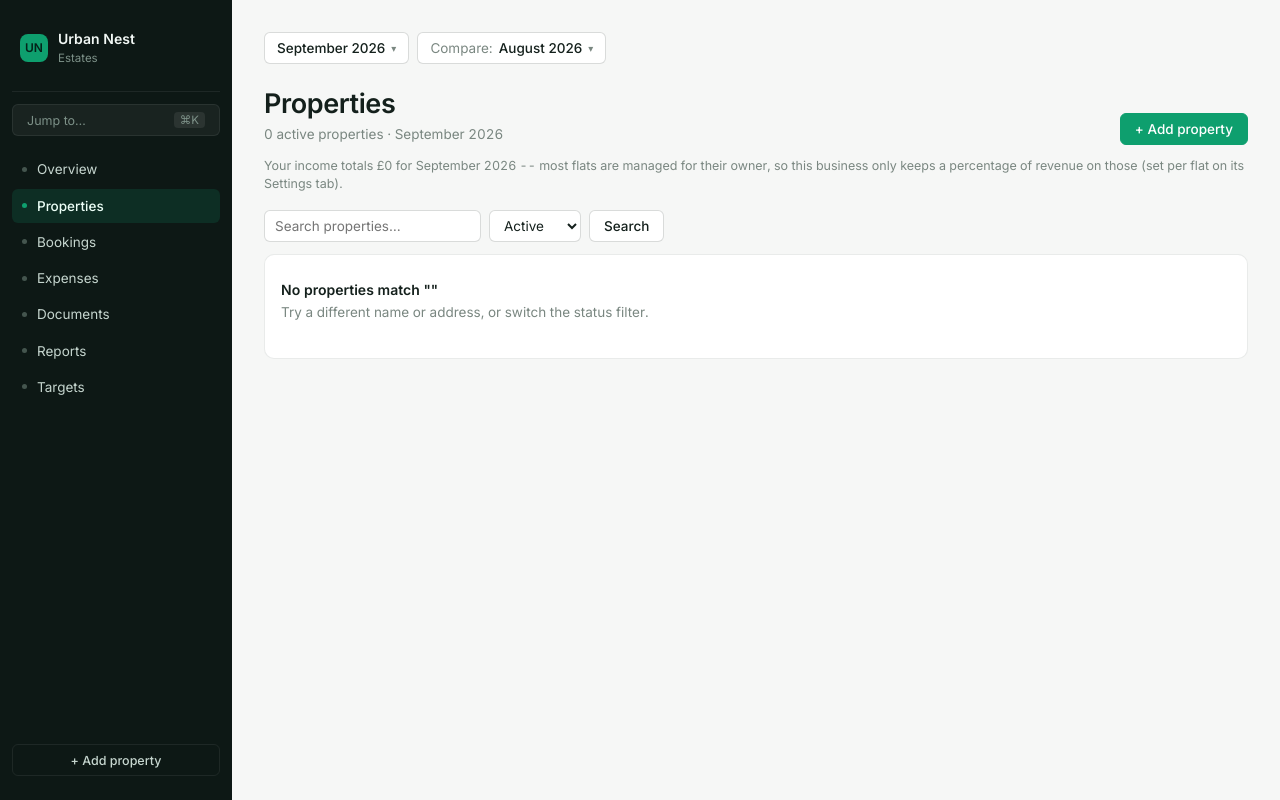
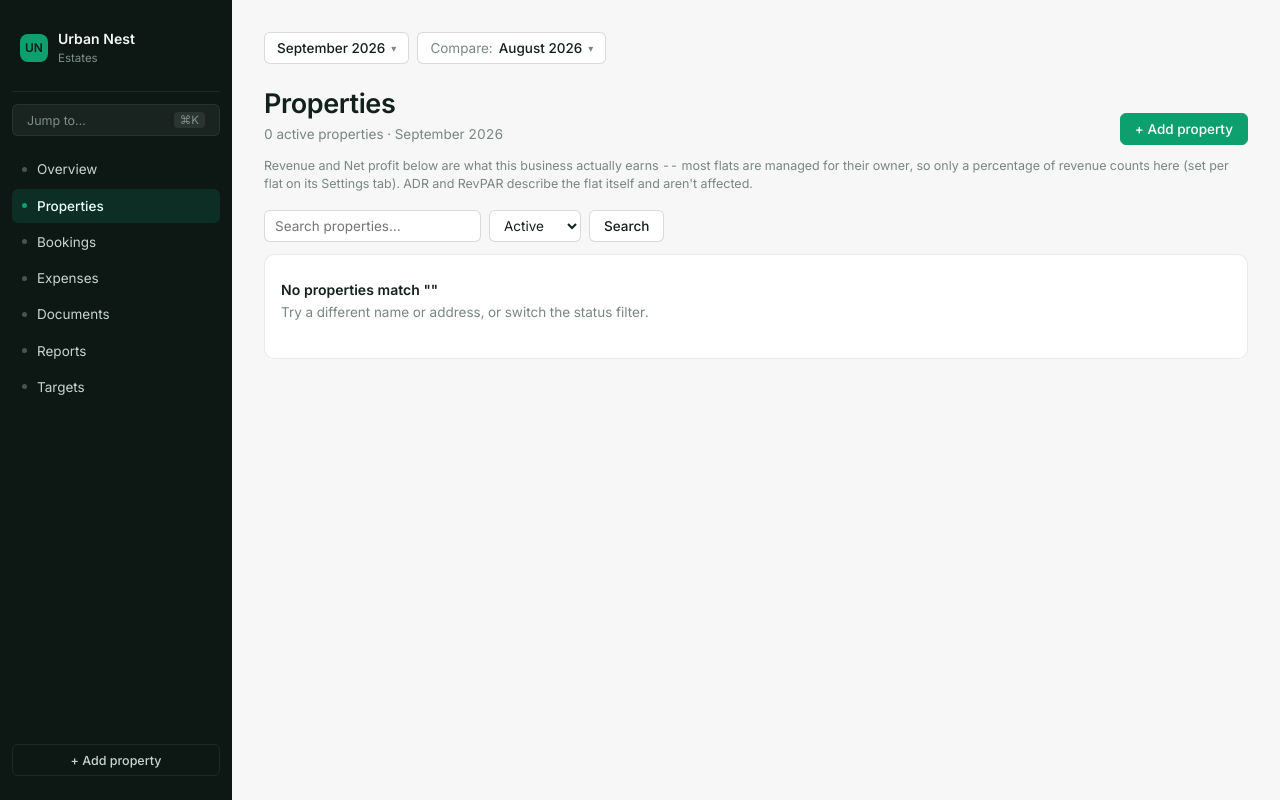
Before and after one commit to DadoCode/urban-nest-dashboard, a Flask app: page /properties?from=2026-09-01&to=2026-09-01&property=all&compare=previous_period&sort=revenue in a window 1280 px wide. Run offline with Flask 3, Linux system fonts and the light colour scheme; data that the repository does not hold is empty; some libraries are stand-ins or nearby versions.

Commit message:
feat: Revenue and Net Profit reflect only what this business earns
The gross Revenue/Net Profit figures included the full amount for
managed flats, most of which belongs to the owner, not this business.
kpis.adjusted_kpi_snapshot()/adjusted_revenue()/adjusted_monthly_series()
now drive every "Revenue"/"Net profit" headline: full figures for an
owned flat, only the management-fee share for a managed one (a managed
flat's own operating costs aren't this business's, so its net profit
equals its fee income -- pure margin). ADR, RevPAR and Occupancy are
untouched, since they describe the flat's own performance, not who gets
paid. Applies to the Overview KPIs, chart and both Year-on-year tables,
the Properties list, and the property workspace tiles/chart/YoY. Reports
and Targets are deliberately left on true gross figures for now (owner
statements and target-setting may need the real numbers) -- flagged for a
follow-up decision rather than silently changed. The overhead cost centre
is unaffected either way, since the fee model doesn't apply to it.

The now-redundant standalone "Your business income" card and the
Properties "Your income" column are removed, since Revenue/Net profit
themselves now carry that meaning.

Co-Authored-By: Claude Sonnet 5 <noreply@anthropic.com>

```diff
--- a/dashboard/routes/properties.py
+++ b/dashboard/routes/properties.py
@@ -7,7 +7,7 @@ import db
 import services.extraction as extraction
 import services.ical_sync as ical_sync
 import services.kpis as kpis
-from services.common import MONTH_NAMES, get_properties, get_property, pct_delta, tiles_for, yoy_pairs
+from services.common import MONTH_NAMES, adjusted_yoy_pairs, get_properties, get_property, pct_delta
 from services.completeness import completeness_for, health_for, health_state, seed_defaults
 from services.context import compare_bounds, link_params, request_context
 from services.vendors import get_or_create_vendor
@@ -40,7 +40,11 @@ def index():
         sort = "revenue"
     rows = []
     for p in flats:
-        snap = kpis.kpi_snapshot(conn, p["id"], start, end)
+        # adjusted_kpi_snapshot(): Revenue/Net profit are what this business
+        # actually earns -- full figures for an owned flat, the fee share
+        # for a managed one. Occupancy/ADR/RevPAR describe the flat itself
+        # and are unaffected.
+        snap = kpis.adjusted_kpi_snapshot(conn, p["id"], start, end)
         kind, label = health_state(health_for(conn, p["id"], start, end), period_word)
         fee = p["management_fee_pct"]
         rows.append({
@@ -48,15 +52,14 @@ def index():
             "revenue": snap["revenue"], "profit": snap["net_profit"],
             "occupancy": snap["occupancy"], "adr": snap["adr"], "revpar": snap["revpar"],
             "health_kind": kind, "health_label": label,
-            "managed": bool(fee), "fee": fee, "your_income": kpis.business_income(conn, p["id"], start, end),
+            "managed": bool(fee), "fee": fee,
         })
     rows.sort(key=(lambda r: r["name"].lower()) if sort == "name" else (lambda r: r[sort]), reverse=(sort != "name"))
-    total_your_income = sum(r["your_income"] for r in rows)
 
     return render_template(
         "properties.html", active="properties", all_properties=get_properties(conn), active_property=None,
         rows=rows, q=q, status=status, sort=sort, current_month=ctx["display"], total_count=len(rows),
-        context_bar=True, ctx=ctx, hide_property=True, total_your_income=total_your_income,
+        context_bar=True, ctx=ctx, hide_property=True,
     )
 
 
@@ -95,10 +98,10 @@ def _tiles(conn, property_id, ctx):
     """Property KPIs for the selected period, with both comparison deltas
     (the tile picks the one the Compare control selects)."""
     start, end = _range(ctx)
-    cur = kpis.kpi_snapshot(conn, property_id, start, end)
+    cur = kpis.adjusted_kpi_snapshot(conn, property_id, start, end)
     cmp_b = compare_bounds(ctx)
-    prev = kpis.kpi_snapshot(conn, property_id, *cmp_b) if cmp_b else None
-    ly = kpis.kpi_snapshot(conn, property_id, *kpis.range_bounds(*kpis.same_period_last_year(
+    prev = kpis.adjusted_kpi_snapshot(conn, property_id, *cmp_b) if cmp_b else None
+    ly = kpis.adjusted_kpi_snapshot(conn, property_id, *kpis.range_bounds(*kpis.same_period_last_year(
         ctx["start_year"], ctx["start_month"], ctx["end_year"], ctx["end_month"])))
     if not (cur["revenue"] or cur["costs"] or cur["booked_nights"]):
         return []
@@ -151,8 +154,8 @@ def detail(property_id):
     # routes/overview.py on why a barely-started current month or years of
     # unclipped history both make the trend chart misleading.
     anchor_ym = f"{ctx['end_year']}-{ctx['end_month']:02d}"
-    series = [s for s in kpis.monthly_series(conn, property_id) if s["ym"] <= anchor_ym][-12:]
-    yoy = yoy_pairs(conn, property_id, (ctx["end_year"], ctx["end_month"]))
+    series = [s for s in kpis.adjusted_monthly_series(conn, property_id) if s["ym"] <= anchor_ym][-12:]
+    yoy = adjusted_yoy_pairs(conn, property_id, (ctx["end_year"], ctx["end_month"]))
 
     resp = make_response(render_template(
         "property/overview.html", all_properties=get_properties(conn),
--- a/dashboard/services/common.py
+++ b/dashboard/services/common.py
@@ -59,6 +59,26 @@ def yoy_pairs(conn, property_id, current_period):
     return pairs
 
 
+def adjusted_yoy_pairs(conn, property_id, current_period):
+    """yoy_pairs(), but built from adjusted_monthly_series() -- revenue here
+    means what this business actually earns, matching the adjusted Revenue
+    tile rather than the flat's full gross revenue."""
+    series = {(s["year"], s["month"]): s for s in kpis.adjusted_monthly_series(conn, property_id)}
+    pairs = []
+    for (year, month), row in sorted(series.items()):
+        if (year, month) > current_period:
+            continue
+        prev = series.get((year - 1, month))
+        if prev:
+            pairs.append({
+                "label": f"{MONTH_NAMES[month]} {year}",
+                "this_year": row["revenue"],
+                "last_year": prev["revenue"],
+                "delta_pct": pct_delta(row["revenue"], prev["revenue"], min_base=100),
+            })
+    return pairs
+
+
 def tiles_for(conn, property_id, year, month):
     py, pm = kpis.prior_month(year, month)
     start, end = kpis.month_bounds(year, month)
--- a/dashboard/services/kpis.py
+++ b/dashboard/services/kpis.py
@@ -228,6 +228,62 @@ def business_income(conn, property_id, start, end):
     return total
 
 
+def adjusted_revenue(conn, property_id, start, end):
+    """Top-line money this business is actually entitled to: full revenue
+    for an owned flat, only the management-fee share of revenue for a
+    managed one (properties.management_fee_pct). Portfolio-wide sums each
+    flat's own share rather than scaling one combined total, since owned
+    and managed flats aren't adjusted by the same factor."""
+    if property_id:
+        row = conn.execute("SELECT management_fee_pct FROM properties WHERE id=?", (property_id,)).fetchone()
+        rev = revenue(conn, property_id, start, end)
+        fee = row["management_fee_pct"] if row else None
+        return rev * fee / 100 if fee else rev
+    return sum(adjusted_revenue(conn, p["id"], start, end) for p in conn.execute("SELECT id FROM properties WHERE type='flat'"))
+
+
+def adjusted_kpi_snapshot(conn, property_id, start, end):
+    """Same shape as kpi_snapshot(), but revenue/costs/net_profit/margin
+    reflect only what this business actually earns (adjusted_revenue() and
+    business_income()) instead of every pound that moved through a managed
+    flat on its owner's behalf. occupancy/booked_nights/adr/revpar describe
+    the flat's own operating performance and are unaffected by who owns
+    it, so those stay exactly as kpi_snapshot() computes them. The shared
+    overhead cost centre isn't a revenue property at all -- the fee/
+    ownership model doesn't apply to it, so it passes through unchanged
+    (its real costs must stay visible, not be zeroed out by the "managed
+    flats bear their own costs" rule below)."""
+    if property_id:
+        row = conn.execute("SELECT type FROM properties WHERE id=?", (property_id,)).fetchone()
+        if row and row["type"] == "overhead":
+            return kpi_snapshot(conn, property_id, start, end)
+    rev = adjusted_revenue(conn, property_id, start, end)
+    net = business_income(conn, property_id, start, end)
+    return {
+        "revenue": rev, "costs": max(rev - net, 0.0), "net_profit": net,
+        "margin": net / rev if rev else 0.0,
+        "occupancy": occupancy(conn, property_id, start, end),
+        "booked_nights": booked_nights(conn, property_id, start, end),
+        "adr": adr(conn, property_id, start, end),
+        "revpar": revpar(conn, property_id, start, end),
+    }
+
+
+def adjusted_monthly_series(conn, property_id):
+    """The adjusted_kpi_snapshot() equivalent of monthly_series() -- powers
+    the Overview/property charts and year-on-year tables so they match the
+    adjusted Revenue/Net profit tiles above them, instead of one part of
+    the page showing your income and another showing everyone's."""
+    out = []
+    for ym in months_with_data(conn, property_id):
+        year, month = map(int, ym.split("-"))
+        start, end = month_bounds(year, month)
+        snap = adjusted_kpi_snapshot(conn, property_id, start, end)
+        snap["year"], snap["month"], snap["ym"] = year, month, ym
+        out.append(snap)
+    return out
+
+
 def kpi_snapshot(conn, property_id, start, end):
     rev = revenue(conn, property_id, start, end)
     cost = costs(conn, property_id, start, end)
--- a/dashboard/static/style.css
+++ b/dashboard/static/style.css
@@ -619,15 +619,3 @@ a.sort:hover, a.sort.on { color: var(--ink); }
 .viewer-note { background: var(--neutral-dim); color: var(--ink-soft); font-size: var(--fs-small); padding: 8px var(--s4); border-radius: var(--radius-sm); margin-bottom: var(--s3); }
 body.viewer .add-btn, body.viewer [onclick*="add-apartment-dialog"] { display: none; }
 form.view-only { opacity: 0.6; }
-
-/* ---------- business income card ---------- */
-
-.income-card { display: flex; flex-wrap: wrap; gap: var(--s6); align-items: flex-start; }
-.income-main { min-width: 160px; }
-.income-main .value { font-size: var(--fs-kpi); font-weight: 600; letter-spacing: -0.02em; }
-.income-rows { flex: 1 1 320px; min-width: 260px; display: flex; flex-direction: column; }
-.income-row { display: grid; grid-template-columns: 1fr auto auto; gap: var(--s3); align-items: center; padding: 7px 0; border-bottom: 1px solid var(--line); text-decoration: none; color: var(--ink); font-size: var(--fs-table); }
-.income-row:last-child { border-bottom: none; }
-.income-row:hover .name { color: var(--brand-ink); text-decoration: underline; }
-.income-row .tag { color: var(--muted); font-size: var(--fs-small); white-space: nowrap; }
-.income-row .amt { font-weight: 600; text-align: right; min-width: 72px; }
--- a/dashboard/templates/properties.html
+++ b/dashboard/templates/properties.html
@@ -6,7 +6,7 @@
     <button type="button" onclick="document.getElementById('add-apartment-dialog').showModal()">+ Add property</button>
   {% endcall %}
 
-  <p class="note" style="margin:calc(var(--s3) * -1) 0 var(--s4)">Your income totals {{ total_your_income|money }} for {{ current_month }} -- most flats are managed for their owner, so this business only keeps a percentage of revenue on those (set per flat on its Settings tab).</p>
+  <p class="note" style="margin:calc(var(--s3) * -1) 0 var(--s4)">Revenue and Net profit below are what this business actually earns -- most flats are managed for their owner, so only a percentage of revenue counts here (set per flat on its Settings tab). ADR and RevPAR describe the flat itself and aren't affected.</p>
 
   <form method="get" class="filter-bar">
     <input type="text" name="q" value="{{ q }}" placeholder="Search properties…">
@@ -30,7 +30,6 @@
             {% endfor %}
             <th class="num" title="Revenue per available night">RevPAR</th>
             <th>Ownership</th>
-            <th class="num" title="What this business actually keeps: revenue x fee% when managed, full net profit when owned">Your income</th>
             <th>Data health</th>
           </tr>
         </thead>
@@ -44,7 +43,6 @@
               <td class="num">{{ r.adr|money }}</td>
               <td class="num">{{ r.revpar|money }}</td>
               <td>{% if r.managed %}<span class="pill" title="This business earns {{ '%g'|format(r.fee) }}% of this flat's revenue">Managed · {{ '%g'|format(r.fee) }}%</span>{% else %}<span class="pill pos">Owned</span>{% endif %}</td>
-              <td class="num" style="font-weight:600">{{ r.your_income|money }}</td>
               <td>
                 <button type="button" class="pill {{ r.health_kind }}" title="See exactly what is missing"
                         hx-get="{{ cx('properties.health_drawer', property_id=r.id) }}" hx-target="#drawer" hx-swap="innerHTML">{{ r.health_label }} ›</button>
```
Also changed, not shown: dashboard/routes/overview.py (+14 -33 lines), dashboard/templates/index.html (+1 -21 lines).
